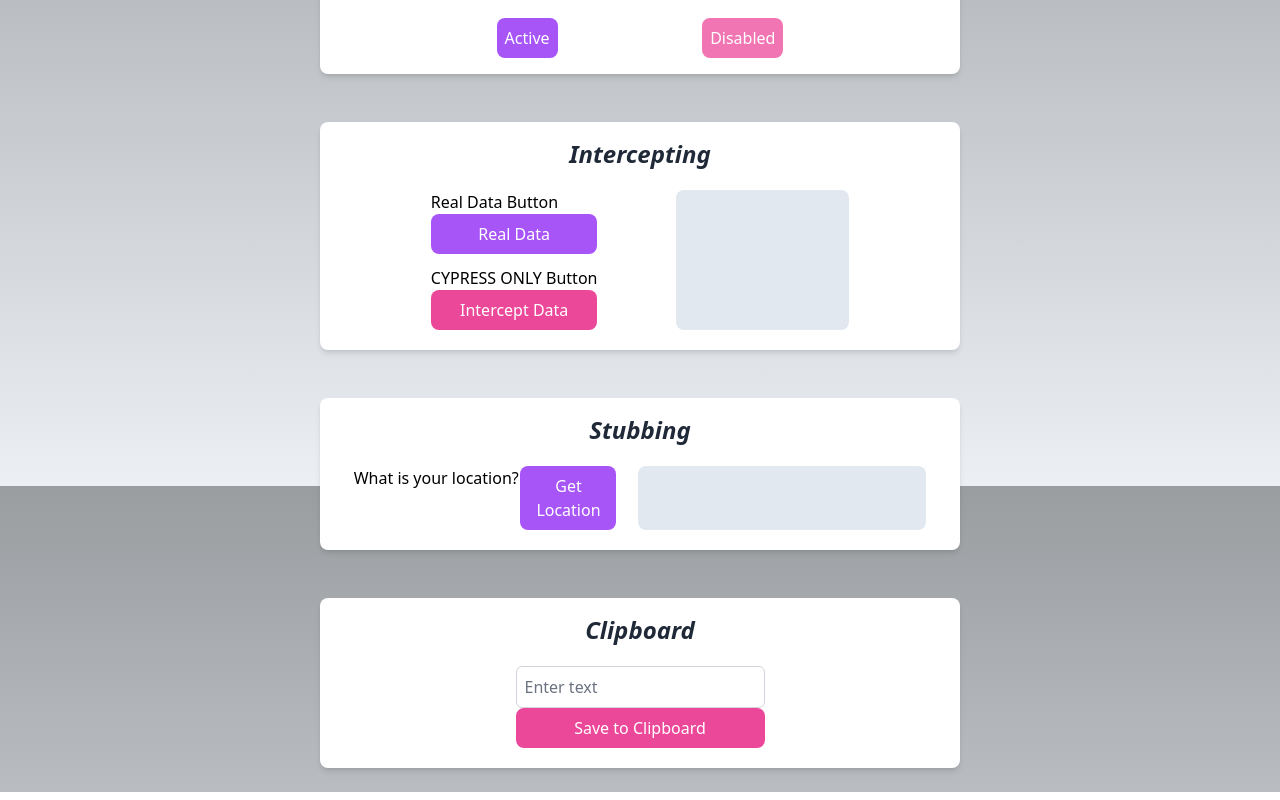
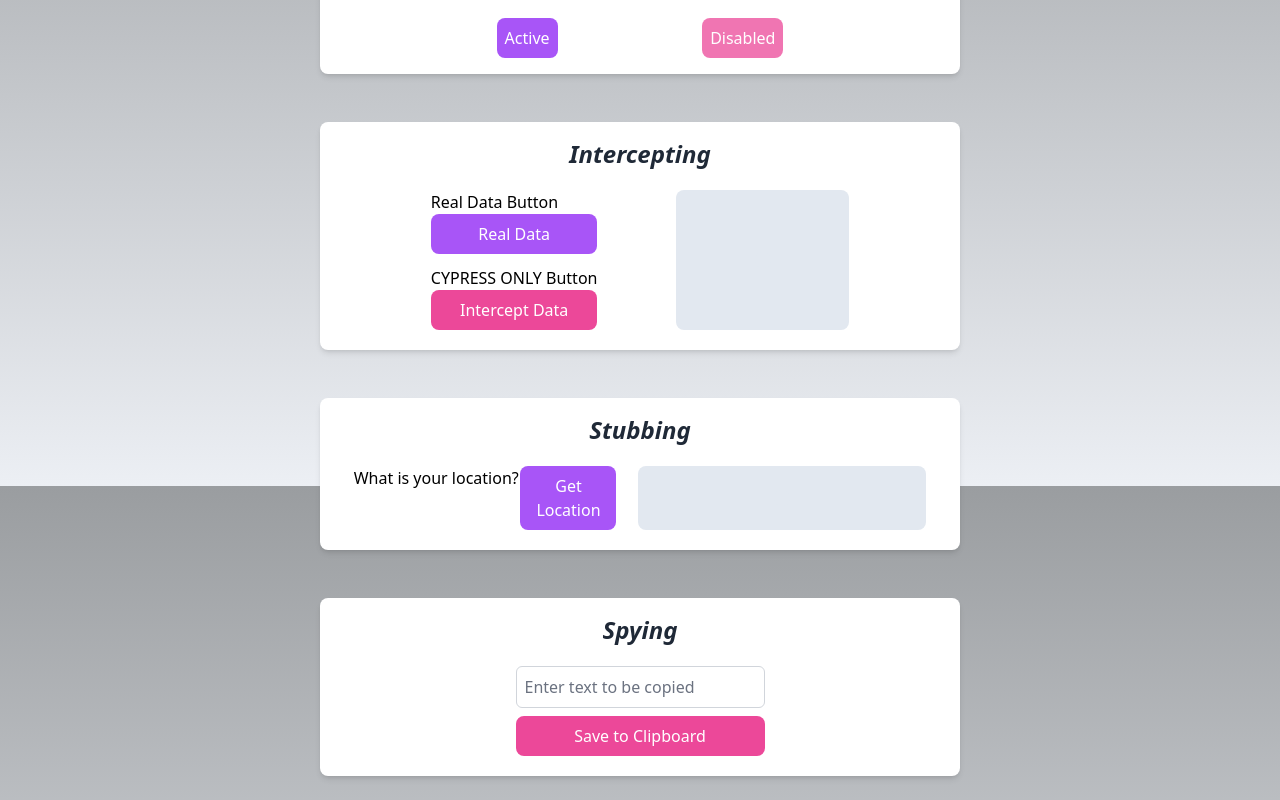
Before and after one commit to Felixljr/Cypress-Presentation-Demo, a React (Vite) app: page /account in a window 1280 px wide. Shown: the part 314-1114 px from the top of the page. Built offline with nearby package versions, Linux system fonts and the light colour scheme; no server answers.

Commit message:
Minor syling changes

```diff
--- a/src/AccountPage.jsx
+++ b/src/AccountPage.jsx
@@ -23,7 +23,7 @@ export default function AccountPage() {
   const handleSignOut = (e) => {
     e.preventDefault()
     document.cookie = 'cookieForFelix=; max-age=0; path=/'
-    setInterval(() => (window.location.href = '/'), 1000)
+    setInterval(() => (window.location.href = '/'), 100)
   }
 
   const handleInterceptSection = async () => {
@@ -137,18 +137,18 @@ export default function AccountPage() {
           </div>
         </Conatiner>
         <Conatiner>
-          <p className='title'>Clipboard</p>
+          <p className='title'>Spying</p>
           <div className='flex flex-row justify-evenly py-1'>
             <div className='h-fit flex flex-col justify-between'>
               <input
                 type='text'
-                className='border border-gray-300 rounded-md p-2'
+                className='border border-gray-300 rounded-md p-2 focus:outline-none focus:ring-2 focus:ring-pink-500'
                 value={inputValue}
                 onChange={(e) => setInputValue(e.target.value)}
-                placeholder='Enter text'
+                placeholder='Enter text to be copied'
               />
               <button
-                className='bg-pink-500 p-2 rounded-lg text-white'
+                className='bg-pink-500 p-2 rounded-lg text-white mt-2 '
                 onClick={handleSaveToClipboard}
               >
                 Save to Clipboard
--- a/src/components/Login.jsx
+++ b/src/components/Login.jsx
@@ -1,5 +1,3 @@
-
-
 export default function Login() {
   return (
     <>
```
